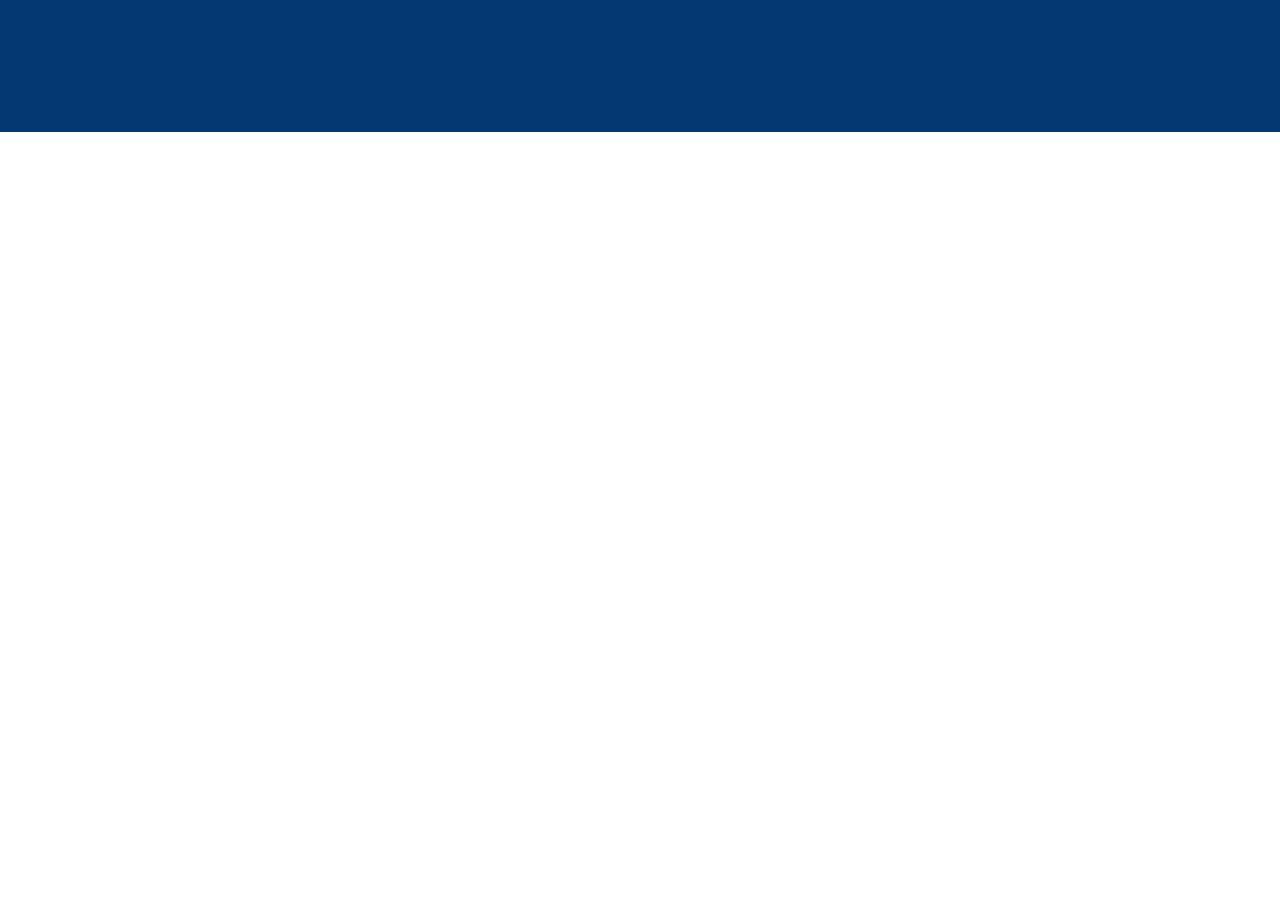
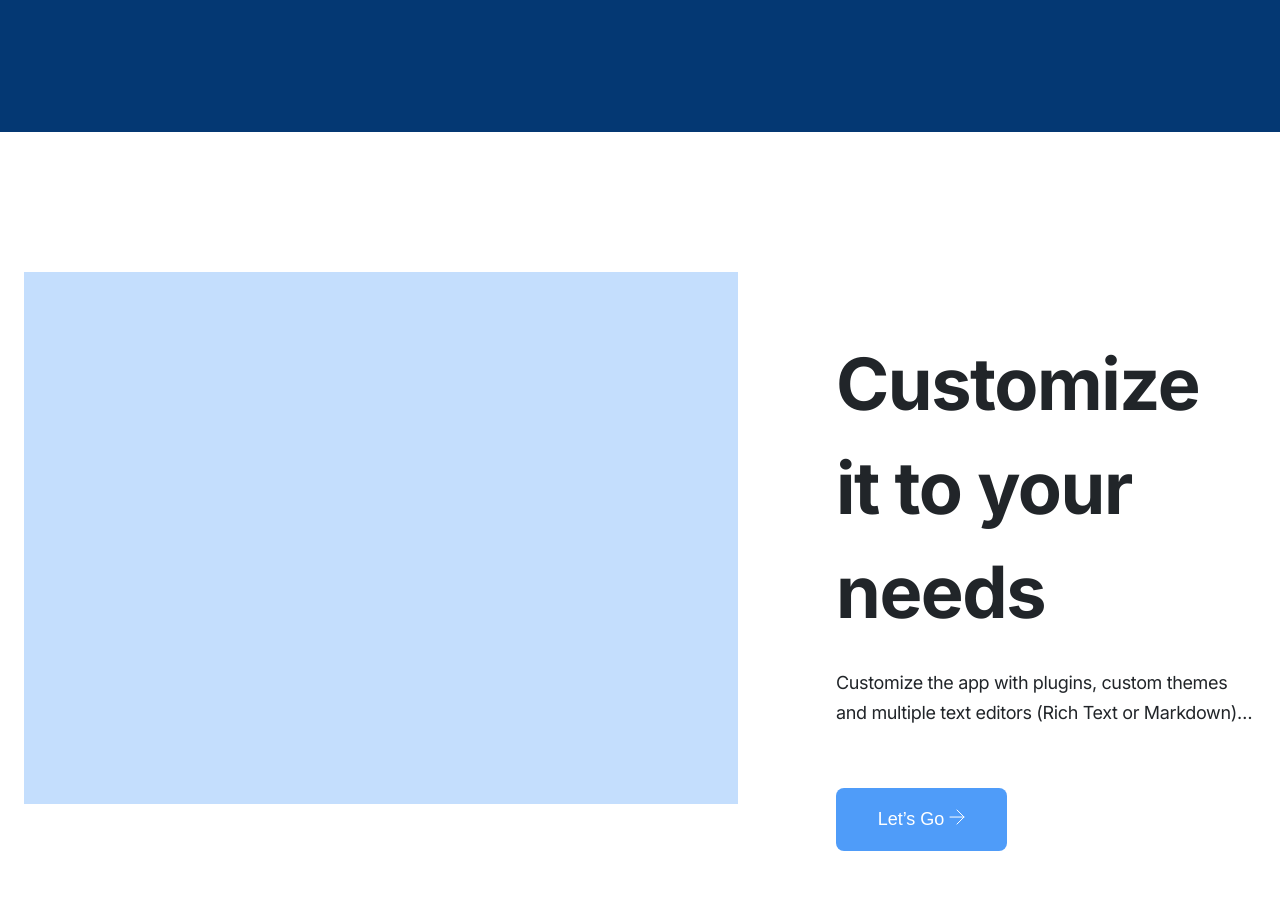
Before and after one commit to TranVuHoang/htmlcss-project-11, a plain HTML site: page index.html in a window 1280 px wide. Shown: the part 3140-4055 px from the top of the page. Drawn offline with Linux system fonts and the light colour scheme.

Commit message:
create customize section

```diff
--- a/assets/css/style.css
+++ b/assets/css/style.css
@@ -436,6 +436,42 @@ img {
 }
 
 /*-----------------------------------
+# customize
+-----------------------------------*/
+.customize {
+  padding: 140px 0;
+}
+
+.customize__body {
+  display: flex;
+  justify-content: space-between;
+  gap: 98px;
+}
+
+.customize__img {
+  width: 714px;
+  height: 532px;
+}
+
+.customize__content {
+  padding: 60.54px 0;
+  width: 669px;
+}
+
+.customize__heading {
+  line-height: 104px;
+}
+.customize__desc {
+  margin-top: 24px;
+}
+
+.customize__cta {
+  margin-top: 60px;
+  min-width: 171px;
+  line-height: 63px;
+}
+
+/*-----------------------------------
 # plan
 -----------------------------------*/
 
--- a/index.html
+++ b/index.html
@@ -452,5 +452,55 @@
       </div>
     </section>
     <!-- end extension section -->
+
+    <!-- customize section  -->
+    <section class="customize">
+      <div class="container">
+        <div class="customize__body">
+          <div class="customize__media">
+            <img
+              src="./assets/images/hero__img.png"
+              alt="Customize it to your needs"
+              class="customize__img"
+            />
+          </div>
+          <div class="customize__content">
+            <h2 class="section-heading customize__heading">
+              Customize it to your needs
+            </h2>
+            <p class="section-desc customize__desc line-clamp">
+              Customize the app with plugins, custom themes and multiple text
+              editors (Rich Text or Markdown). Or create your own scripts and
+              plugins using the Extension API.
+            </p>
+            <button class="btn customize__cta">
+              <a href="#let-go" class="customize__link">Let’s Go</a>
+              <svg
+                class="customize__icon"
+                xmlns="http://www.w3.org/2000/svg"
+                width="16"
+                height="16"
+                viewBox="0 0 16 16"
+                fill="none"
+              >
+                <path
+                  d="M1 8.04382H15"
+                  stroke="white"
+                  stroke-linecap="round"
+                  stroke-linejoin="round"
+                />
+                <path
+                  d="M8 1.04382L15 8.04382L8 15.0438"
+                  stroke="white"
+                  stroke-linecap="round"
+                  stroke-linejoin="round"
+                />
+              </svg>
+            </button>
+          </div>
+        </div>
+      </div>
+    </section>
+    <!-- end customize section  -->
   </body>
 </html>
```
